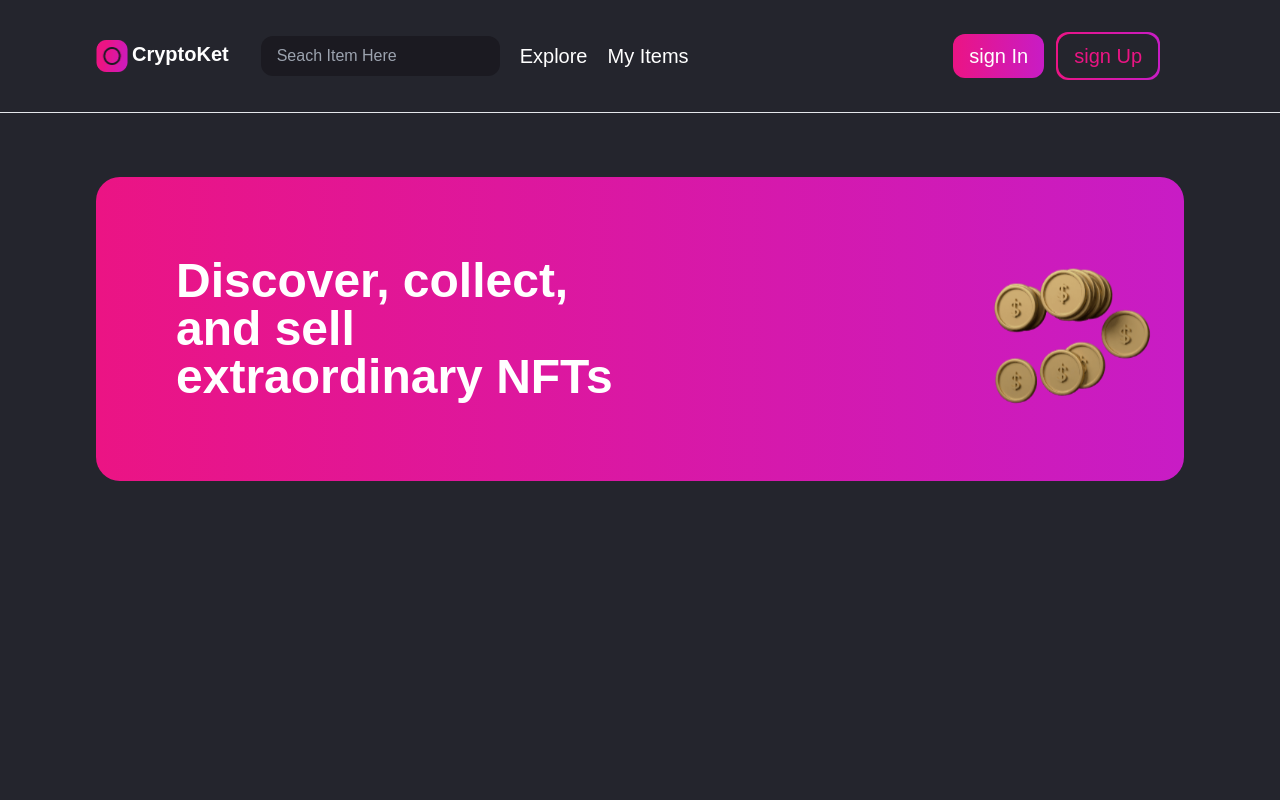
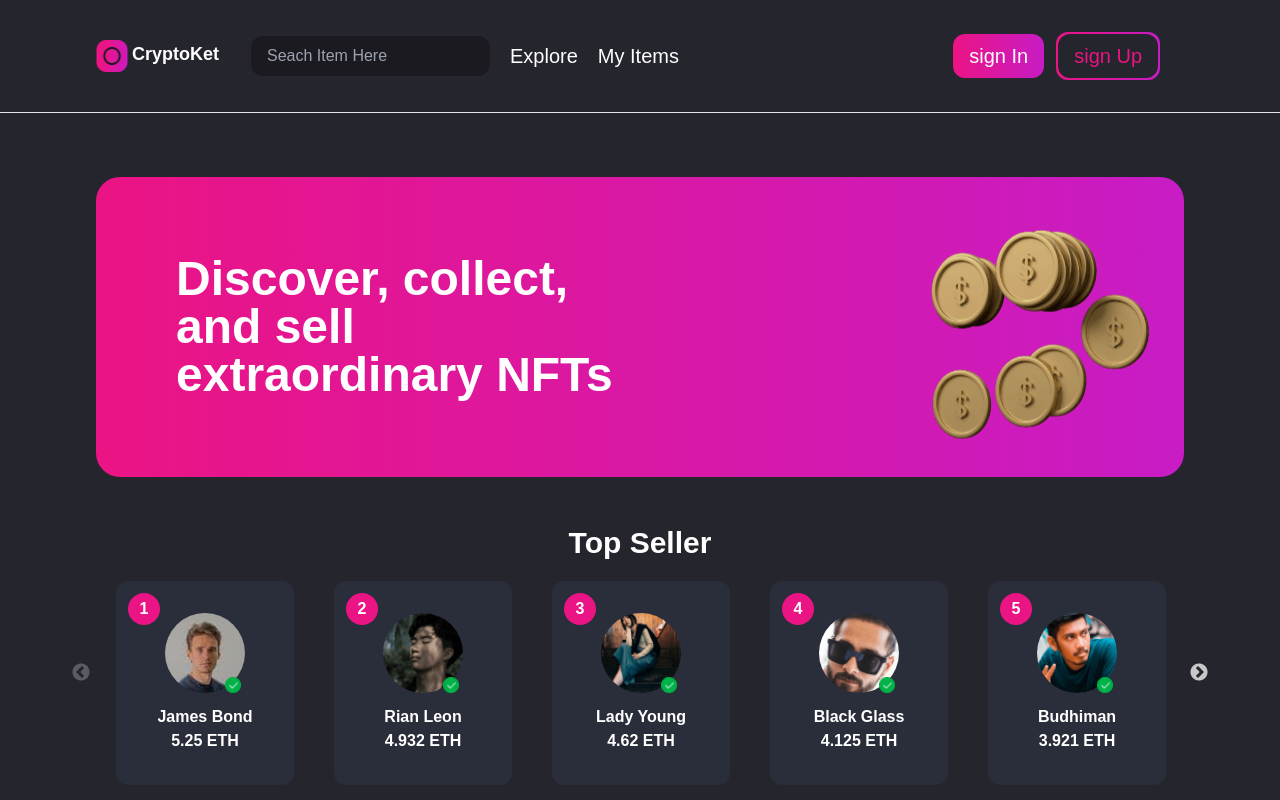
Before and after one commit to TanatornZ/NFT-Clone, a Next.js app: page / in a window 1280 px wide. Built offline with nearby package versions, Linux system fonts and the light colour scheme.

Commit message:
add top seller

```diff
--- a/components/Banner.tsx
+++ b/components/Banner.tsx
@@ -5,9 +5,9 @@ type Props = {}
 
 function Banner({}: Props) {
   return (
-    <div className='flex justify-between items-center bg-gradient-to-r from-primary to-seccond mt-8 md:mt-16 mx-4 py-8 px-8 rounded-3xl relative md:mx-24 lg:py-16'>
-        <p className='text-xl md:text-4xl lg:text-5xl w-1/2 text-white font-bold p-4 lg:ml-8'>Discover, collect, and sell extraordinary NFTs</p>
-        <div className='shake-vertical  w-28 h-20 md:w-52 md:h-28 mt-3 lg:w-40 lg:h-36'>
+    <div className='flex justify-between items-center bg-gradient-to-r from-primary to-seccond mt-8 md:mt-16 py-8 px-8 rounded-3xl relative '>
+        <p className='text-xl md:text-2xl lg:text-5xl w-1/2 text-white font-extrabold p-4 lg:ml-8'>Discover, collect, and sell extraordinary NFTs</p>
+        <div className='shake-vertical  w-20 h-20 md:w-28 md:h-28 mt-3 lg:w-56 lg:h-56'>
             <Image src='/images/coin.png' layout='fill' alt='coin' />
         </div>
     </div>
--- a/components/navbar/Navbar.tsx
+++ b/components/navbar/Navbar.tsx
@@ -10,15 +10,23 @@ function Navbar({}: Props) {
   const [toggle, setToggle] = useState<boolean>(false);
 
   return (
-    <>
+    <div className="relative">
       <div className="flex bg-main p-8 justify-between items-center z-20 md:px-24 border-b">
         <div className=" flex items-center">
           <div className="w-8 h-8 relative">
             <Image src="/images/logo.png" layout="fill" alt="logo" />
           </div>
-          <p className="text-white font-bold text-xl ml-1 -mt-1">CryptoKet</p>
+          <p className="text-white font-extrabold text-lg ml-1 -mt-1">
+            CryptoKet
+          </p>
           <div className="hidden xl:flex ml-8 items-center ">
-            <input type="text" name="" id="" placeholder="Seach Item Here" className="bg-[#1B1A21] py-2 px-4 rounded-xl" />
+            <input
+              type="text"
+              name=""
+              id=""
+              placeholder="Seach Item Here"
+              className="bg-[#1B1A21] py-2 px-4 rounded-xl"
+            />
             <p className="text-white text-xl ml-5">Explore</p>
             <p className="text-white text-xl ml-5">My Items</p>
           </div>
@@ -46,8 +54,8 @@ function Navbar({}: Props) {
           </div>
         </div>
       </div>
-      <ToggleNavbar toggle={toggle} />
-    </>
+        <ToggleNavbar toggle={toggle} />
+    </div>
   );
 }
 
--- a/components/navbar/ToggleNavbar.tsx
+++ b/components/navbar/ToggleNavbar.tsx
@@ -10,8 +10,8 @@ function ToggleNavbar({ toggle }: Props) {
   return (
     <div
       className={`${
-        toggle ? "-translate-y-[0]" : "-translate-y-[442px]"
-      } w-48 right-8 md:right-24 absolute flex flex-col items-end bg-main p-5 transition-transform duration-700 rounded-b-xl`}
+        toggle ? "scale-100" : "scale-0"
+      } w-48 right-8 md:right-24 absolute flex flex-col items-end bg-main p-5 transition-transform duration-700 z-10 rounded-b-xl`}
     >
       <p className="text-white text-xl">Explore</p>
       <p className="text-white text-xl my-3">My Items</p>
--- /dev/null
+++ b/components/seller/Seller.tsx
@@ -0,0 +1,34 @@
+import Image from "next/image";
+import React from "react";
+
+type Props = {
+  id: number;
+  name: string;
+  total: number;
+  img: string;
+};
+
+function Seller({ name, total, img, id }: Props) {
+  return (
+    <div className="py-5 md:py-8 bg-card  mx-3 lg:mx-5 mt-5 flex flex-col justify-center items-center text-white rounded-xl relative">
+      <div className="rounded-full flex justify-center items-center w-5 h-5 md:w-8 md:h-8  bg-primary absolute top-3 left-3 ">
+        <p className=" font-bold">{id + 1}</p>
+      </div>
+      <div className="relative h-20 w-20 mb-3">
+        <Image
+          src={`/images/${img}`}
+          layout="fill"
+          alt={`seller${name}`}
+          className="rounded-full "
+        />
+        <div className="absolute bottom-0 right-1 w-4 h-4">
+          <Image src="/images/verify.png" layout="fill" alt="verify" />
+        </div>
+      </div>
+      <p className="text-md font-bold">{name}</p>
+      <p className="text-md font-bold">{total} ETH</p>
+    </div>
+  );
+}
+
+export default Seller;
--- /dev/null
+++ b/components/seller/TopSeller.tsx
@@ -0,0 +1,88 @@
+import React from "react";
+import "slick-carousel/slick/slick.css";
+import "slick-carousel/slick/slick-theme.css";
+import Slider from "react-slick";
+import { seller } from "../../json/seller";
+import Seller from "./Seller";
+type Props = {};
+
+function TopSeller({}: Props) {
+  var settings = {
+    dots: false,
+    infinite: false,
+    speed: 500,
+    slidesToShow: 5,
+    slidesToScroll: 1,
+    initialSlide: 0,
+    swipeToSlide: true,
+    responsive: [
+      {
+        breakpoint: 1160,
+        settings: {
+          slidesToShow: 4,
+          slidesToScroll: 1,
+          swipeToSlide: true,
+        },
+      },
+      {
+        breakpoint: 950,
+        settings: {
+          slidesToShow: 3,
+          slidesToScroll: 1,
+          swipeToSlide: true,
+        },
+      },
+      {
+        breakpoint: 750,
+        settings: {
+          slidesToShow: 2,
+          slidesToScroll: 1,
+          initialSlide: 2,
+        },
+      },
+      {
+        breakpoint: 550,
+        settings: {
+          arrows: false,
+          slidesToShow: 3,
+          slidesToScroll: 1,
+        },
+      },
+      {
+        breakpoint: 470,
+        settings: {
+          arrows: false,
+          slidesToShow: 2,
+          slidesToScroll: 1,
+        },
+      },
+      {
+        breakpoint: 400,
+        settings: {
+          slidesToShow: 2,
+          arrows: false,
+          slidesToScroll: 1
+        },
+      },
+    ],
+  };
+
+  return (
+    <div className="mt-12 ">
+      <p className="text-white text-center text-2xl md:text-3xl font-bold">Top Seller</p>
+      <Slider {...settings}>
+        {seller.map((item, index) => (
+          <Seller
+            key={index}
+            id={index}
+            name={item.name}
+            total={item.total}
+            img={item.img}
+          />
+        ))}
+      </Slider>
+    </div>
+  );
+}
+
+export default TopSeller;
--- /dev/null
+++ b/json/seller.ts
@@ -0,0 +1,25 @@
+export const seller = [{
+    name : 'James Bond',
+    total : 5.250 ,
+    img : 'seller1.jpg'
+},{
+    name : 'Rian Leon',
+    total : 4.932 ,
+    img : 'seller2.png'
+},{
+    name : 'Lady Young',
+    total : 4.620 ,
+    img : 'seller3.png'
+},{
+    name : 'Black Glass',
+    total : 4.125 ,
+    img : 'seller4.png'
+},{
+    name : 'Budhiman',
+    total : 3.921 ,
+    img : 'seller5.png'
+},{
+    name : 'Alex',
+    total : 3.548 ,
+    img : 'seller6.jpg'
+},]
--- a/package.json
+++ b/package.json
@@ -13,12 +13,15 @@
     "next": "12.1.6",
     "react": "18.1.0",
     "react-dom": "18.1.0",
-    "react-icons": "^4.3.1"
+    "react-icons": "^4.3.1",
+    "react-slick": "^0.29.0",
+    "slick-carousel": "^1.8.1"
   },
   "devDependencies": {
     "@types/node": "17.0.31",
     "@types/react": "18.0.9",
     "@types/react-dom": "18.0.3",
+    "@types/react-slick": "^0.23.8",
     "autoprefixer": "^10.4.7",
     "eslint": "8.15.0",
     "eslint-config-next": "12.1.6",
--- a/pages/index.tsx
+++ b/pages/index.tsx
@@ -3,14 +3,16 @@ import Head from 'next/head'
 import Image from 'next/image'
 import Banner from '../components/Banner'
 import Navbar from '../components/navbar/Navbar'
+import TopSeller from '../components/seller/TopSeller'
 import styles from '../styles/Home.module.css'
 
 const Home: NextPage = () => {
   return (
     <div className='bg-main w-screen h-screen'>
       <Navbar />
-        <div className="">
+        <div className=" mx-5 md:mx-24">
           <Banner />
+          <TopSeller />
         </div>
     </div>
   )
```
Also changed, not shown: 2 other files (tests, documents, lock files or other folders).
